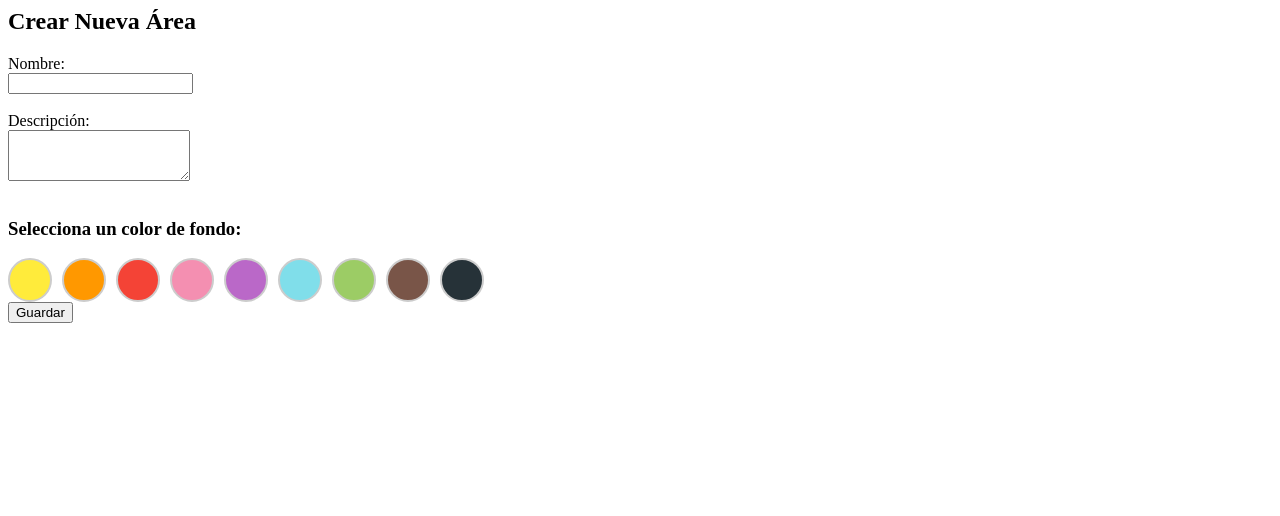
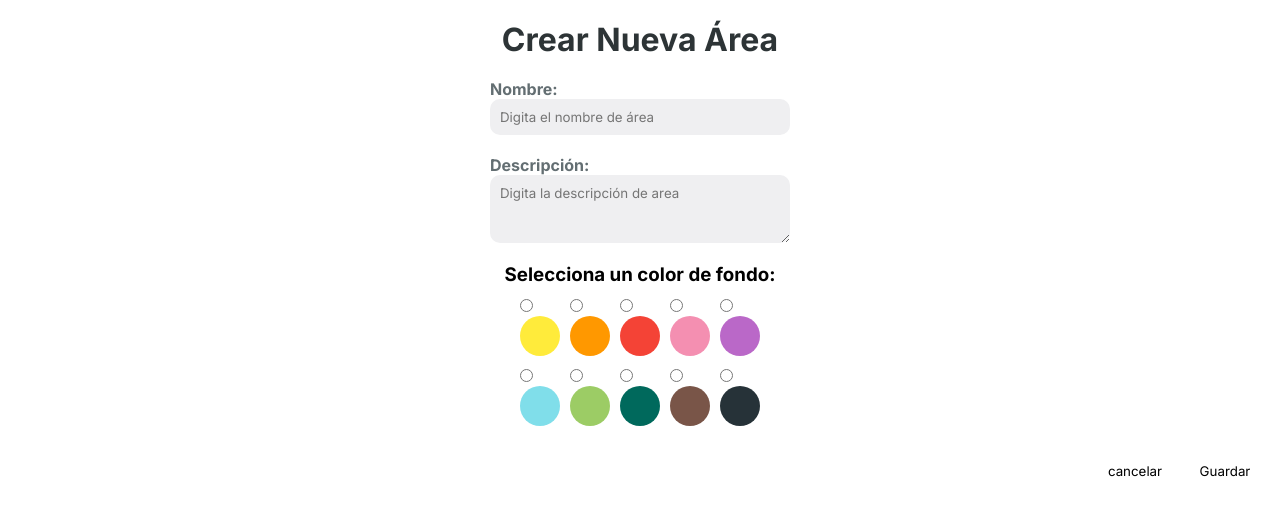
Before and after one commit to LinaB24/peoplepro, a PHP site: page /peoplepro/views/areas/crear.php in a window 1280 px wide. Shown: the top 516 px of the page. Run offline with PHP 8.4, Linux system fonts and the light colour scheme.

Commit message:
correcion de actualizar 25/05/25

```diff
--- a/public/css/iframesAreas.css
+++ b/public/css/iframesAreas.css
@@ -67,7 +67,7 @@ button{
 .boton:hover{
     background-color: rgba(0,0,0,0.2);
 }
-.actualizar-btn{
+.aceptar-btn{
     margin-top: 30px;
     margin-bottom: 0;
     margin-left: auto;
--- a/views/areas/crear.php
+++ b/views/areas/crear.php
@@ -1,23 +1,41 @@
+<!DOCTYPE html>
+<html lang="es">
+<head>
+    <meta name="viewport" content="width=device-width, initial-scale=1.0">
+    <meta charset="UTF-8">
+    <title>Áreas de trabajo</title>
+    <link rel="stylesheet" href="/peoplepro/public/css/iframesAreas.css">
+    <link rel="preconnect" href="https://fonts.googleapis.com">
+    <link rel="preconnect" href="https://fonts.gstatic.com" crossorigin>
+    <link href="https://fonts.googleapis.com/css2?family=Inter:ital,opsz,wght@0,14..32,100..900;1,14..32,100..900&display=swap" rel="stylesheet">
+</head>
+<html>
+<body>
     <h2>Crear Nueva Área</h2>
     <form action="/peoplepro/public/area/guardar" method="POST">
-    <label>Nombre:</label><br>
-    <input type="text" name="nombre" required><br><br>
+        <label class="label">Nombre:</label>
+        <input type="text" name="nombre" required placeholder="Digita el nombre de área" class="input-nombre input"><br>
 
-    <label>Descripción:</label><br>
-    <textarea name="descripcion" rows="3"></textarea><br><br>
+        <label class="label">Descripción:</label>
+        <textarea name="descripcion" rows="3" placeholder="Digita la descripción de area" class="input-descripcion input"></textarea><br>
 
         <h3>Selecciona un color de fondo:</h3>
-    <div style="display: flex; gap: 10px; flex-wrap: wrap;">
+        <div class="contenedor-colores">
             <?php
-        $colores = ['#ffeb3b', '#ff9800', '#f44336', '#f48fb1', '#ba68c8', '#80deea', '#9ccc65', '#795548','#263238'];
+            $colores = ['#ffeb3b', '#ff9800', '#f44336', '#f48fb1', '#ba68c8', '#80deea', '#9ccc65', '#00695c ', '#795548','#263238'];
+            $colorActual = $area['color_fondo'] ?? '#F7F7F8';
             foreach ($colores as $color) {
+                $checked = ($color === $colorActual) ? 'checked' : '';
                 echo '
-            <label style="cursor: pointer;">
-                <input type="radio" name="color_fondo" value="'.$color.'" style="display:none;" required>
-                <div style="width: 40px; height: 40px; border-radius: 50%; background-color: '.$color.'; border: 2px solid #ccc;"></div>
+                <label class="color-opcion">
+                    <input type="radio" name="color_fondo" value="'.$color.'" '.$checked.'>
+                    <div class="color-circulo" style="background-color: '.$color.';"></div>
                 </label>';
             }
             ?>
         </div>
-    <input type="submit" value="Guardar">
+        <input type="submit" value="Guardar" class="boton aceptar-btn">
     </form>
+    <button onclick="cerrarIframe()" class="boton">cancelar</button>
+</body>
+</html>
--- a/views/areas/editar.php
+++ b/views/areas/editar.php
@@ -35,7 +35,7 @@
             }
             ?>
         </div>
-        <input type="submit" value="Actualizar" class="boton actualizar-btn">
+        <input type="submit" value="Actualizar" class="boton aceptar-btn">
     </form>
     <button onclick="cerrarIframe()" class="boton">cancelar</button>
     <script src="/peoplepro/public/js/iframesAreas.js"></script>
```
Also changed, not shown: controllers/AreaController.php (+7 -6 lines), views/areas/cerrarIframe.php (added, +15 -0 lines). Lines whose indentation alone changed are shown as unchanged.
